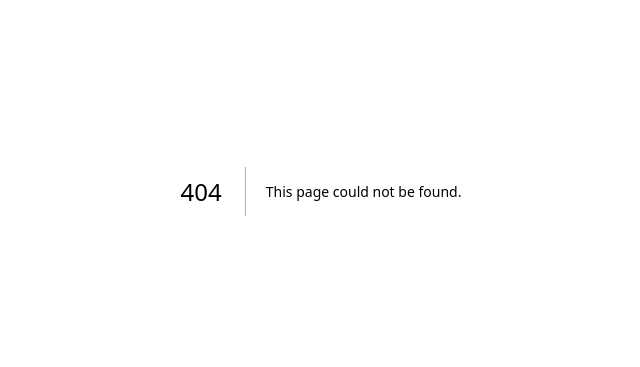
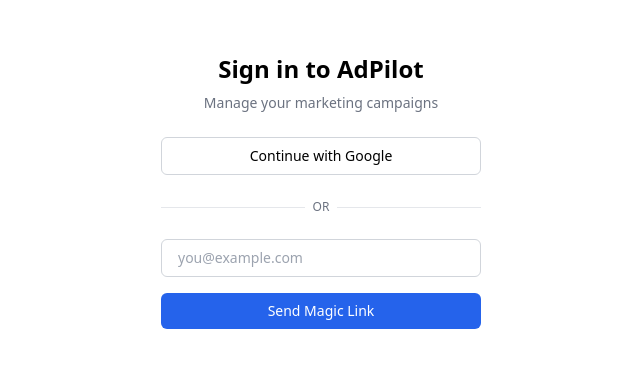
Before and after one commit to HallyAus/aimarketing, a Next.js app in the folder apps/web/: page /signin in a window 1280 px wide. Before the commit this address had no page. Shown: the part 209-576 px from the top of the page, without its empty margins (319-959 px from the left). Built offline with nearby package versions, Linux system fonts and the light colour scheme; no server answers.

Commit message:
feat: add NextAuth.js v5 with Google OAuth and magic link sign-in

```diff
--- /dev/null
+++ b/apps/web/src/app/(auth)/signin/page.tsx
@@ -0,0 +1,64 @@
+import { signIn } from "@/lib/auth";
+
+export default function SignInPage() {
+  return (
+    <main className="flex min-h-screen items-center justify-center">
+      <div className="w-full max-w-sm space-y-6 p-8">
+        <div className="text-center">
+          <h1 className="text-2xl font-bold">Sign in to AdPilot</h1>
+          <p className="text-sm text-gray-500 mt-2">
+            Manage your marketing campaigns
+          </p>
+        </div>
+
+        <form
+          action={async () => {
+            "use server";
+            await signIn("google", { redirectTo: "/dashboard" });
+          }}
+        >
+          <button
+            type="submit"
+            className="w-full rounded-md border border-gray-300 bg-white px-4 py-2 text-sm font-medium hover:bg-gray-50"
+          >
+            Continue with Google
+          </button>
+        </form>
+
+        <div className="relative">
+          <div className="absolute inset-0 flex items-center">
+            <span className="w-full border-t" />
+          </div>
+          <div className="relative flex justify-center text-xs uppercase">
+            <span className="bg-white px-2 text-gray-500">Or</span>
+          </div>
+        </div>
+
+        <form
+          action={async (formData: FormData) => {
+            "use server";
+            await signIn("resend", {
+              email: formData.get("email") as string,
+              redirectTo: "/dashboard",
+            });
+          }}
+          className="space-y-4"
+        >
+          <input
+            name="email"
+            type="email"
+            placeholder="you@example.com"
+            required
+            className="w-full rounded-md border border-gray-300 px-4 py-2 text-sm"
+          />
+          <button
+            type="submit"
+            className="w-full rounded-md bg-blue-600 px-4 py-2 text-sm font-medium text-white hover:bg-blue-700"
+          >
+            Send Magic Link
+          </button>
+        </form>
+      </div>
+    </main>
+  );
+}
--- /dev/null
+++ b/apps/web/src/app/api/auth/[...nextauth]/route.ts
@@ -0,0 +1,3 @@
+import { handlers } from "@/lib/auth";
+
+export const { GET, POST } = handlers;
--- /dev/null
+++ b/apps/web/src/lib/auth-types.d.ts
@@ -0,0 +1,23 @@
+import "next-auth";
+import "next-auth/jwt";
+
+declare module "next-auth" {
+  interface Session {
+    user: {
+      id: string;
+      email: string;
+      name?: string | null;
+      image?: string | null;
+      currentOrgId?: string;
+      currentRole?: string;
+    };
+  }
+}
+
+declare module "next-auth/jwt" {
+  interface JWT {
+    userId?: string;
+    currentOrgId?: string;
+    currentRole?: string;
+  }
+}
--- /dev/null
+++ b/apps/web/src/lib/auth.ts
@@ -0,0 +1,62 @@
+import NextAuth from "next-auth";
+import { PrismaAdapter } from "@auth/prisma-adapter";
+import Google from "next-auth/providers/google";
+import Resend from "next-auth/providers/resend";
+import { prisma } from "@adpilot/db";
+
+export const { handlers, auth, signIn, signOut } = NextAuth({
+  adapter: PrismaAdapter(prisma),
+  session: { strategy: "jwt" },
+  providers: [
+    Google({
+      clientId: process.env.GOOGLE_CLIENT_ID!,
+      clientSecret: process.env.GOOGLE_CLIENT_SECRET!,
+    }),
+    Resend({
+      apiKey: process.env.RESEND_API_KEY!,
+      from: process.env.EMAIL_FROM ?? "AdPilot <noreply@adpilot.com>",
+    }),
+  ],
+  pages: {
+    signIn: "/signin",
+  },
+  callbacks: {
+    async jwt({ token, user }) {
+      if (user) {
+        token.userId = user.id;
+      }
+
+      if (token.userId && !token.currentOrgId) {
+        const memberships = await prisma.membership.findMany({
+          where: { userId: token.userId as string },
+          include: { organization: true },
+          orderBy: { createdAt: "asc" },
+        });
+
+        if (memberships.length === 1) {
+          token.currentOrgId = memberships[0].orgId;
+          token.currentRole = memberships[0].role;
+        }
+      }
+
+      return token;
+    },
+    async session({ session, token }) {
+      if (session.user) {
+        session.user.id = token.userId as string;
+        session.user.currentOrgId = token.currentOrgId as string | undefined;
+        session.user.currentRole = token.currentRole as string | undefined;
+      }
+      return session;
+    },
+  },
+  cookies: {
+    sessionToken: {
+      options: {
+        httpOnly: true,
+        sameSite: "strict",
+        secure: process.env.NODE_ENV === "production",
+      },
+    },
+  },
+});
```
